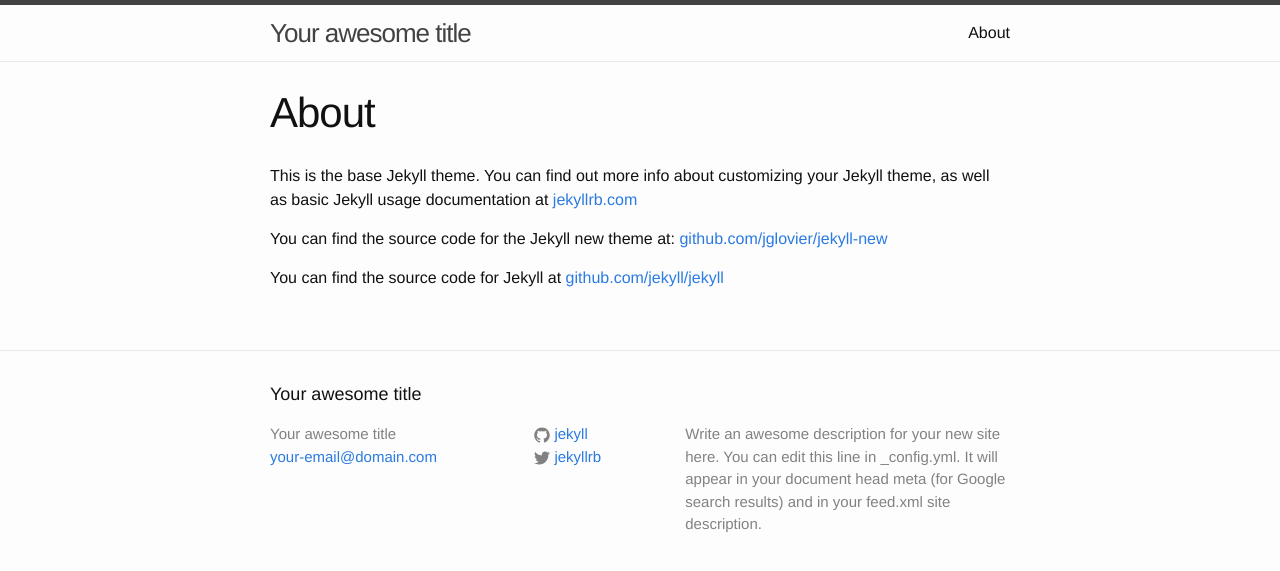
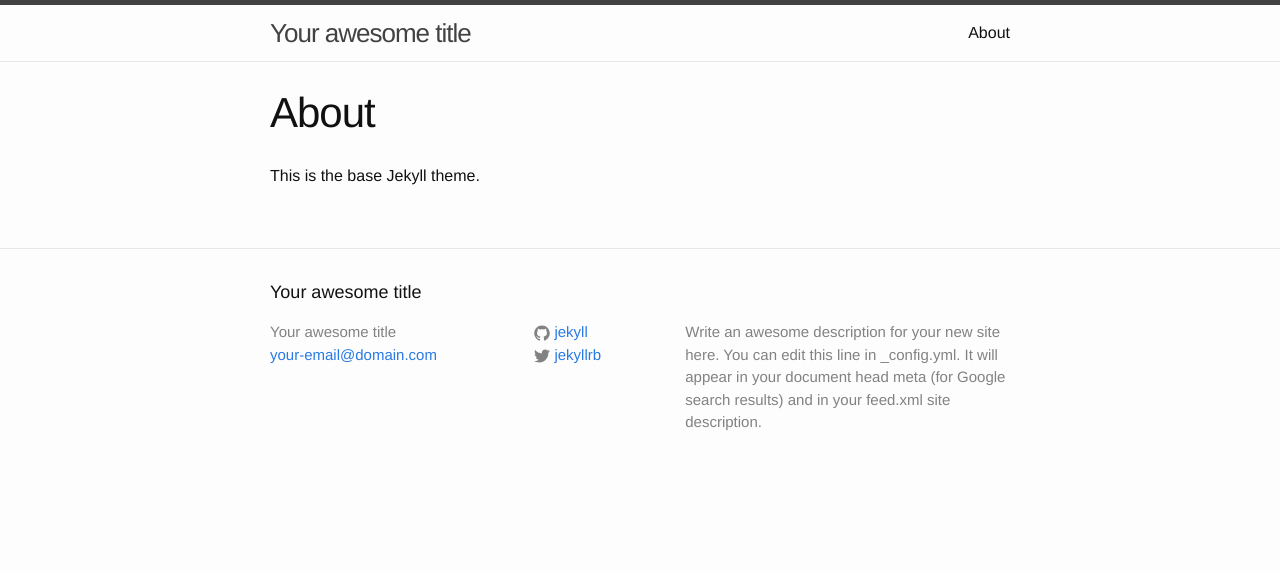
Before and after one commit to cui-bo/cui-bo.github.io, a Jekyll site: the page built from jekyllsite/about.md, in a window 1280 px wide. Shown: the top 571 px of the page. Built offline with Jekyll 4.4.1, drawn with Linux system fonts in a browser that asks for light colours.

Commit message:
change markdown

```diff
--- a/jekyllsite/about.md
+++ b/jekyllsite/about.md
@@ -4,8 +4,4 @@
 permalink: /about/
 ---
 
-This is the base Jekyll theme. You can find out more info about customizing your Jekyll theme, as well as basic Jekyll usage documentation at [jekyllrb.com](http://jekyllrb.com/)
-
-You can find the source code for the Jekyll new theme at: [github.com/jglovier/jekyll-new](https://github.com/jglovier/jekyll-new)
-
-You can find the source code for Jekyll at [github.com/jekyll/jekyll](https://github.com/jekyll/jekyll)
+This is the base Jekyll theme.
```
